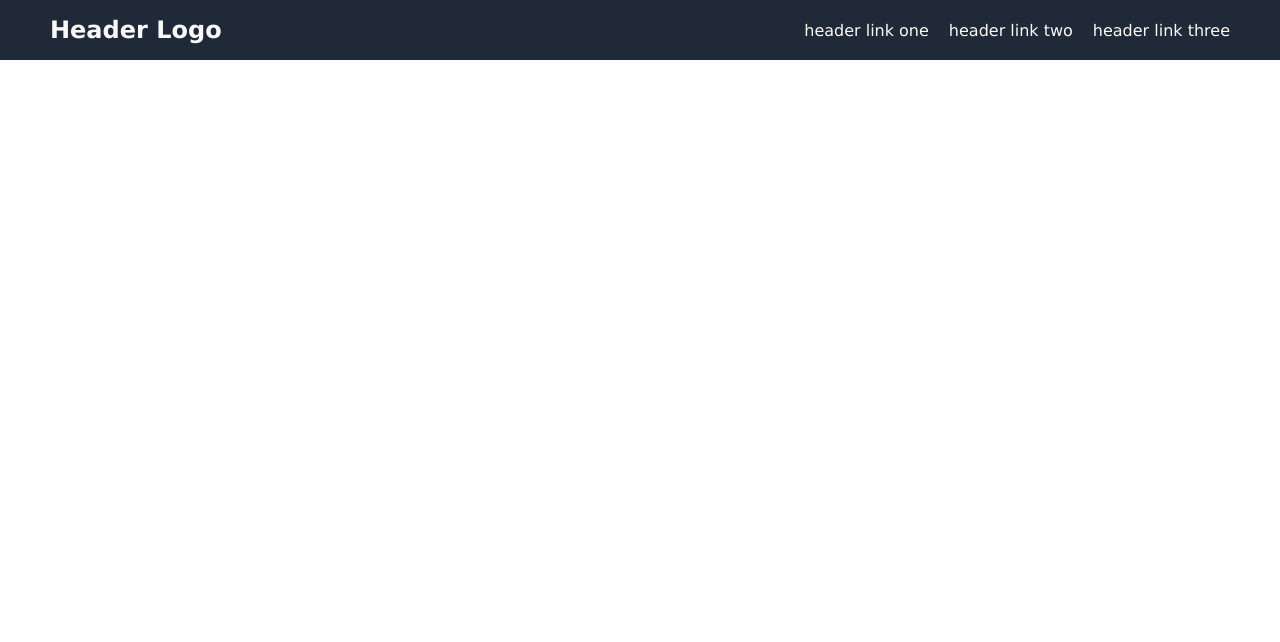
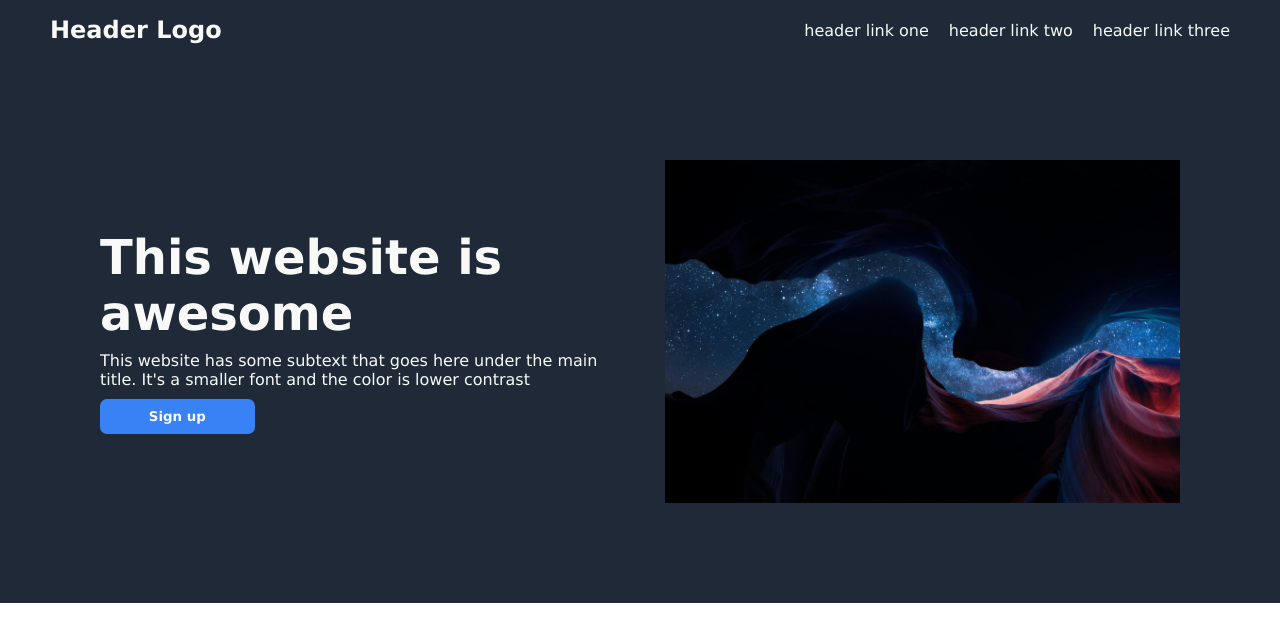
Before and after one commit to maric33/odin-LandingPage, a plain HTML site: page index.html in a window 1280 px wide. Drawn offline with Linux system fonts and the light colour scheme.

Commit message:
Added hero section and styled with CSS

```diff
--- a/css/styles.css
+++ b/css/styles.css
@@ -31,3 +31,49 @@
     text-decoration: none;
     color: #f9faf8;
 }
+
+.container-hero {
+    display: flex;
+    background-color: #1f2937;
+    padding-top: 100px;
+    padding-bottom: 100px;
+    padding-left: 100px;
+    padding-right: 100px;
+    gap: 50px;
+}
+
+.left, .right {
+    display: flex;
+    flex-direction: column;
+    flex: 1;
+    justify-content: center;
+}
+
+img {
+    width: 100%;
+    height: auto;
+    object-fit: cover;
+}
+
+.hero-main {
+    font-size: 48px;
+    font-weight: bolder;
+    color: #f9faf8;
+}
+
+.hero-text {
+    color: #f9faf8;
+    margin-top: 10px;
+    margin-bottom: 10px;
+}
+
+.hero-btn {
+    height: 35px;
+    width: 30%;
+    border: none;
+    border-radius: 7px;
+    outline: none;
+    background-color: #3882f6;
+    color: #f9faf8;
+    font-weight: bold;
+}
--- a/index.html
+++ b/index.html
@@ -17,5 +17,15 @@
             </div>
         </div>
     </header>
+    <div class="container-hero">
+        <div class="left hero-item">
+            <div class="hero-main">This website is awesome</div>
+            <p class="hero-text">This website has some subtext that goes here under the main title. It's a smaller font and the color is lower contrast</p>
+            <button class="hero-btn">Sign up</button>
+        </div>
+        <div class="right hero-item">
+            <img src="./images/image0.jpg" alt="first-image" class="hero-img" aria-placeholder="Mjesto za sliku">
+        </div>
+    </div>
 </body>
 </html>
```
